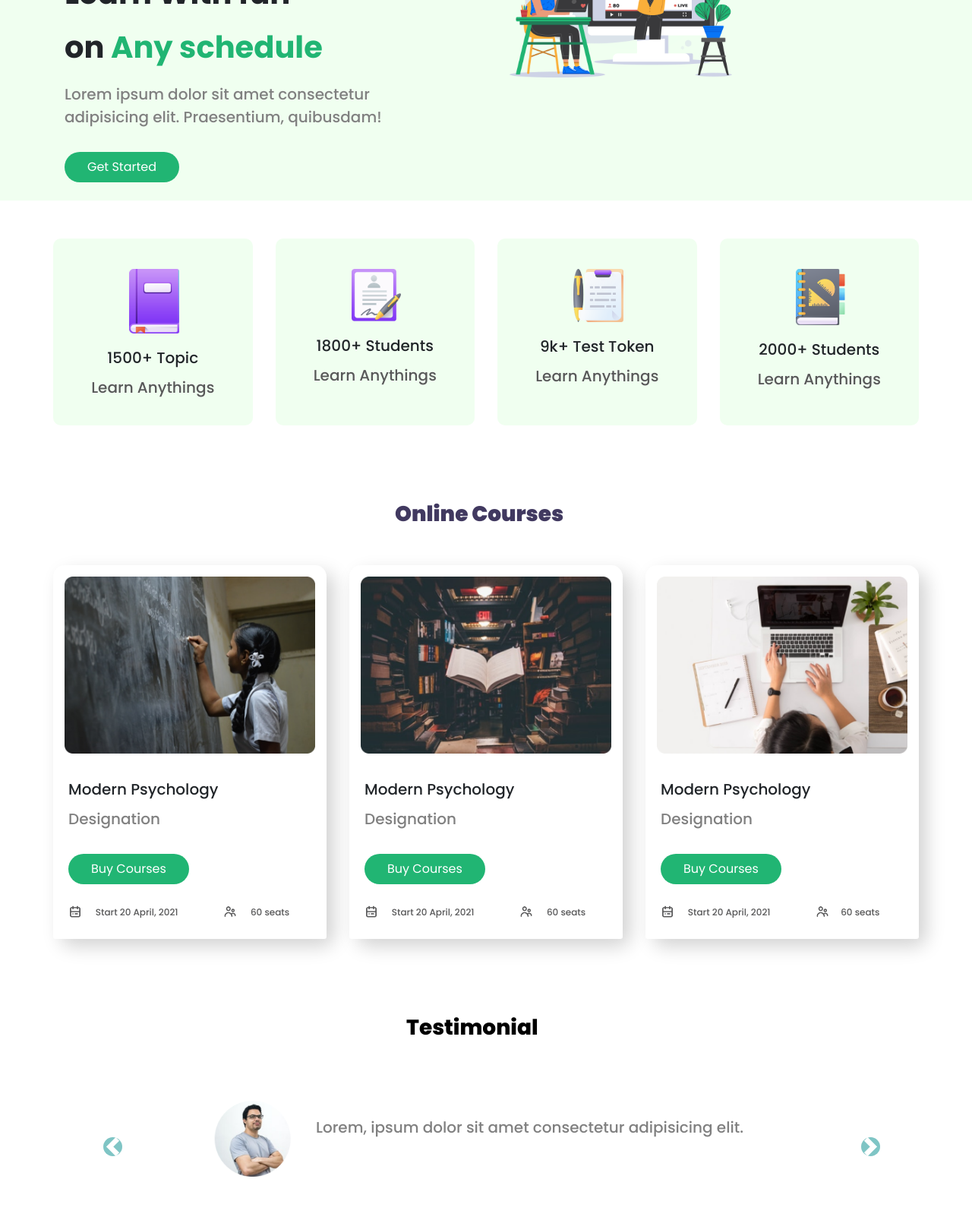
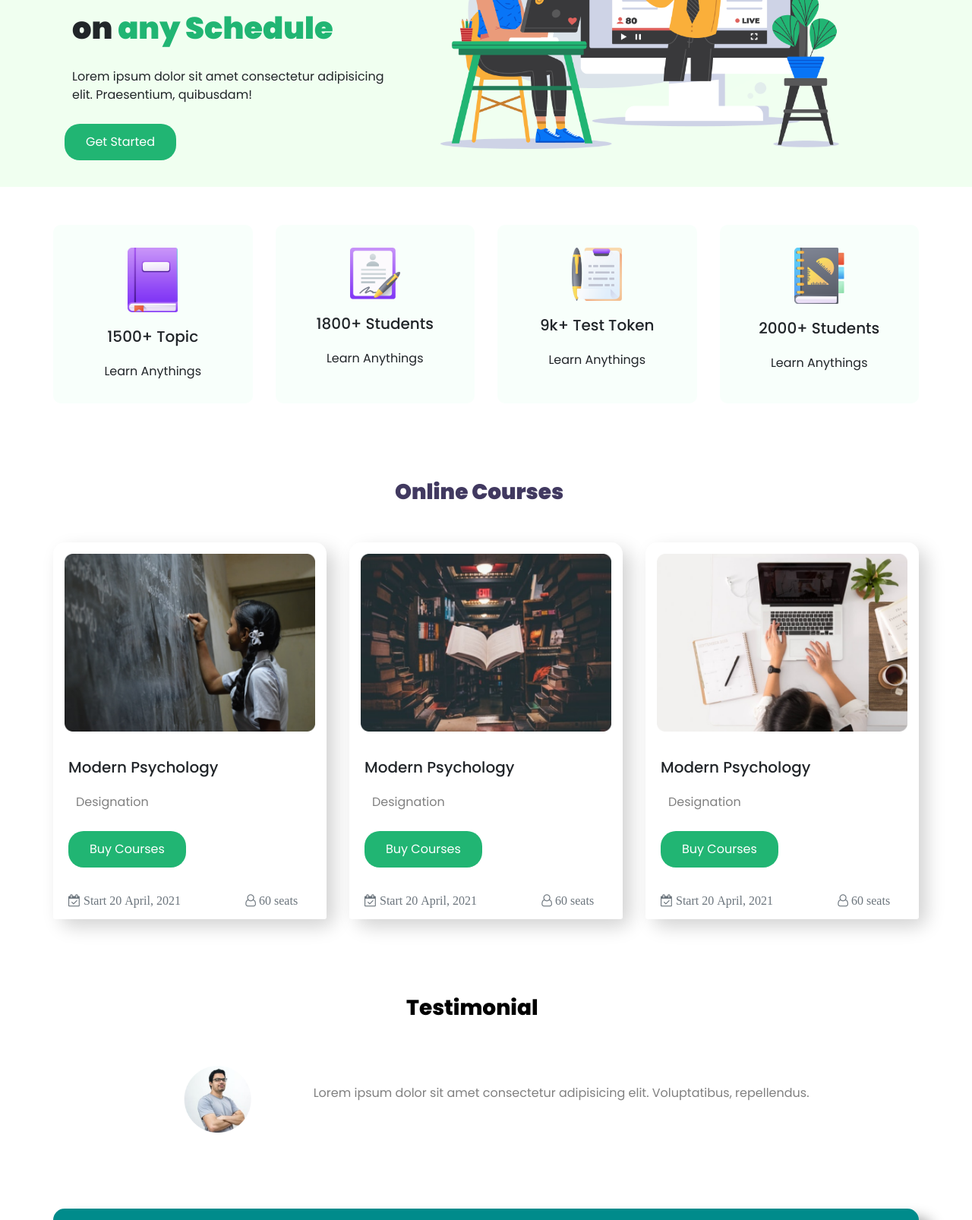
Before and after one commit to raselrana182/e-school, a plain HTML site: page index.html in a window 1280 px wide. Shown: the part 252-1858 px from the top of the page at 76% size. Drawn offline with nearby package versions, Linux system fonts and the light colour scheme.

Commit message:
Completed

```diff
--- a/index.html
+++ b/index.html
@@ -3,23 +3,23 @@
 <head>
     <meta charset="UTF-8">
     <meta name="viewport" content="width=device-width, initial-scale=1.0">
-    <title>E-School</title>
+    <title>Document</title>
     <link rel="stylesheet" href="https://stackpath.bootstrapcdn.com/bootstrap/4.5.0/css/bootstrap.min.css" integrity="sha384-9aIt2nRpC12Uk9gS9baDl411NQApFmC26EwAOH8WgZl5MYYxFfc+NcPb1dKGj7Sk" crossorigin="anonymous">
     <link href="https://fonts.googleapis.com/css2?family=Poppins:wght@100;200;300;400;500;600;700;800;900&display=swap" rel="stylesheet">
     <link rel="stylesheet" href="style.css">
+    <link rel="stylesheet" type="text/css" href="https://stackpath.bootstrapcdn.com/font-awesome/4.7.0/css/font-awesome.min.css">
 </head>
 <body>
-    <section class="top-body">
+    <section class="navbar-sec">
         <div class="container">
             <nav class="navbar navbar-expand-lg navbar-light">
                 <a class="navbar-brand logo" href="#">
-                    <img src="images/ICON/Logo.png" alt="">
+                    <img src="images/ICON/Logo.png"  alt="">
                 </a>
-                <button class="navbar-toggler" type="button" data-toggle="collapse" data-target="#navbarSupportedContent" aria-controls="navbarSupportedContent" aria-expanded="false" aria-label="Toggle navigation">
+                <button class="navbar-toggler" type="button" data-toggle="collapse" data-target="#navbarNav" aria-controls="navbarNav" aria-expanded="false" aria-label="Toggle navigation">
                   <span class="navbar-toggler-icon"></span>
                 </button>
-
-                <div class="collapse navbar-collapse" id="navbarSupportedContent">
+                <div class="collapse navbar-collapse" id="navbarNav">
                   <ul class="navbar-nav ml-auto">
                     <li class="nav-item">
                       <a class="nav-link menu" href="#">Books</a>
@@ -33,10 +33,10 @@
                     <li class="nav-item">
                         <a class="nav-link menu" href="#">Blog</a>
                     </li>
+                    <li>
+                        <button class="all-btn">Sign in</button>
+                    </li>
                   </ul>
-                  <form class="form-inline my-2 my-lg-0">
-                    <button class="btn btn-outline-success my-2 my-sm-0 btn-signin" type="submit">Sign in</button>
-                  </form>
                 </div>
             </nav>
         </div>
@@ -44,15 +44,15 @@
 
     <section class="banner">
         <div class="container">
-        <div class="row top-section d-flex justify-content-between align-items-center">
-            <div class="text-section col-md-5 ">
+            <div class="row d-flex justify-content-center align-items-center">
+                <div class="text-sec col-md-5">
                     <small>Are you ready to learn?</small>
-                <h1><b>Learn With fun </h1>
-                <h1><b>on <span>Any schedule</span> </h1>
+                    <h1>Learn With fun</h1>
+                    <h1>on <span>any Schedule</span></h1>
                     <p>Lorem ipsum dolor sit amet consectetur adipisicing elit. Praesentium, quibusdam!</p>
-                <button class="top-btn">Get Started</button>
+                    <button class="all-btn">Get Started</button>
                 </div>
-            <div class=" picture-section col-md-7  ">
+                <div class="picture-sec col-md-7">
                     <img src="images/Photos/Illustration.png" class="d-block w-100" alt="">
                 </div>
             </div>
@@ -60,40 +60,40 @@
     </section>
 
     <section class="content">
-        <div class="container align-items-center">
+        <div class="container d-flex justify-content-center">
             <div class="row">
                 <div class="card-deck">
                     <div class="card">
-                  <img src="images/ICON/book.png" class="card-img-top d-block w-25" alt="...">
+                      <img src="images/ICON/book.png" class="card-img-top mx-auto d-block w-25" alt="...">
                       <div class="card-body">
                         <h5 class="card-title">1500+ Topic</h5>
                         <p class="card-text">Learn Anythings</p>
-                  </div>
 
                     </div>
+                    </div>
                     <div class="card">
-                  <img src="images/ICON/Student.png" class="card-img-top d-block w-25" alt="...">
+                      <img src="images/ICON/Student.png" class="card-img-top mx-auto d-block w-25" alt="...">
                       <div class="card-body">
                         <h5 class="card-title">1800+ Students</h5>
                         <p class="card-text">Learn Anythings</p>
-                  </div>
 
                     </div>
+                    </div>
                     <div class="card">
-                  <img src="images/ICON/Test.png" class="card-img-top d-block w-25" alt="...">
+                      <img src="images/ICON/Test.png" class="card-img-top mx-auto d-block w-25" alt="...">
                       <div class="card-body">
                         <h5 class="card-title">9k+ Test Token</h5>
                         <p class="card-text">Learn Anythings</p>
-                  </div>
 
                     </div>
+                    </div>
                     <div class="card">
-                    <img src="images/ICON/Students.png" class="card-img-top d-block w-25" alt="...">
+                        <img src="images/ICON/Students.png" class="card-img-top mx-auto d-block w-25" alt="...">
                         <div class="card-body">
                           <h5 class="card-title">2000+ Students</h5>
                           <p class="card-text">Learn Anythings</p>
+
                         </div>
-
                     </div>
                 </div>
             </div>
@@ -110,15 +110,15 @@
                 <div class="card-body">
                   <h5 class="card-title">Modern Psychology</h5>
                   <p class="card-text">Designation</p>
-                <button class="top-btn">Buy Courses</button>
+                  <button class="all-btn">Buy Courses</button>
                 </div>
                 <div class="card-footer">
-                <div class="row d-flex justify-content-start">
-                  <div class="col-md-7">
-                    <img src="images/ICON/calendar.png" alt=""> <small>Start 20 April, 2021</small>
+                  <div class="row ">
+                    <div class="col-md-8">
+                         <i class="fa fa-calendar-check-o text-muted" aria-hidden="true"> <span>  Start 20 April, 2021</span></i>
                     </div>
-                  <div class="col-md-5">
-                    <img src="images/ICON/people.png" alt=""> <small>60 seats</small>
+                    <div class="col-md-4">
+                      <i class="fa fa-user-o text-muted" aria-hidden="true"> <span> 60 seats</span></i>
                     </div>
                   </div>
                 </div>
@@ -128,15 +128,15 @@
                 <div class="card-body">
                   <h5 class="card-title">Modern Psychology</h5>
                   <p class="card-text">Designation</p>
-                <button class="top-btn">Buy Courses</button>
+                  <button class="all-btn">Buy Courses</button>
                 </div>
                 <div class="card-footer">
-                <div class="row d-flex justify-content-start">
-                  <div class="col-md-7">
-                    <img src="images/ICON/calendar.png" alt=""> <small>Start 20 April, 2021</small>
+                  <div class="row ">
+                    <div class="col-md-8">
+                         <i class="fa fa-calendar-check-o text-muted" aria-hidden="true"> <span>  Start 20 April, 2021</span></i>
                     </div>
-                  <div class="col-md-5">
-                    <img src="images/ICON/people.png" alt=""> <small>60 seats</small>
+                    <div class="col-md-4">
+                      <i class="fa fa-user-o text-muted" aria-hidden="true"> <span> 60 seats</span></i>
                     </div>
                   </div>
                 </div>
@@ -146,15 +146,15 @@
                 <div class="card-body">
                   <h5 class="card-title">Modern Psychology</h5>
                   <p class="card-text">Designation</p>
-                <button class="top-btn">Buy Courses</button>
+                  <button class="all-btn">Buy Courses</button>
                 </div>
                 <div class="card-footer">
-                <div class="row d-flex justify-content-start">
-                  <div class="col-md-7">
-                    <img src="images/ICON/calendar.png" alt=""> <small>Start 20 April, 2021</small>
+                  <div class="row ">
+                    <div class="col-md-8">
+                         <i class="fa fa-calendar-check-o text-muted" aria-hidden="true"> <span>  Start 20 April, 2021</span></i>
                     </div>
-                  <div class="col-md-5">
-                    <img src="images/ICON/people.png" alt=""><small>60 seats</small>
+                    <div class="col-md-4">
+                        <i class="fa fa-user-o text-muted" aria-hidden="true"> <span> 60 seats</span></i>
                     </div>
                   </div>
                 </div>
@@ -165,49 +165,52 @@
 
       </section>
 
-
       <section class="testimonial">
         <div class="container">
             <h3>Testimonial</h3>
-        <div id="carouselExampleControls" class="carousel slide" data-ride="carousel">
+            <div id="carouselExampleIndicators" class="carousel slide" data-ride="carousel">
+                <ol class="carousel-indicators">
+                  <li data-target="#carouselExampleIndicators" data-slide-to="0" class="active"></li>
+                  <li data-target="#carouselExampleIndicators" data-slide-to="1"></li>
+                  <li data-target="#carouselExampleIndicators" data-slide-to="2"></li>
+                </ol>
                 <div class="carousel-inner">
                   <div class="carousel-item active">
-              <div class="row align-items-center">
+                    <div class="row d-flex align-items-center">
                       <div class="col-md-4">
-                  <img src="images/Photos/Man.png" alt="">
+                        <img src="images/Photos/Man.png" class="d-block w-25" alt="">
                     </div>
-                <div class="col-md-8 ">
-                  <p>Lorem, ipsum dolor sit amet consectetur adipisicing elit.</p>
-                </div>
-              </div>
-
-            </div>
-            <div class="carousel-item">
-              <div class="row align-items-center">
-                <div class="col-md-4">
-                  <img src="images/Photos/Man.png" alt="">
-                </div>
-                <div class="col-md-8 ">
-                  <p>Lorem, ipsum dolor sit amet consectetur adipisicing elit. Officiis hic unde cumque necessitatibus deleniti eligendi perferendis at laborum.</p>
+                    <div class="col-md-8">
+                        <p>Lorem ipsum dolor sit amet consectetur adipisicing elit. Voluptatibus, repellendus.</p>
                     </div>
                   </div>
                     </div>
                   <div class="carousel-item">
-              <div class="row align-items-center">
+                    <div class="row d-flex align-items-center">
                       <div class="col-md-4">
-                  <img src="images/Photos/Man.png" alt="">
+                        <img src="images/Photos/Man.png" class="d-block w-25" alt="">
                       </div>
-                <div class="col-md-8 ">
-                  <p>Tempore possimus porro suscipit nisi tempora perspiciatis aperiam eos? Odit, accusantium dolor?</p>
+                      <div class="col-md-8">
+                        <p>Lorem ipsum, dolor sit amet consectetur adipisicing elit. Tempore, perspiciatis.</p>
+                      </div>
+                    </div>
+                  </div>
+                  <div class="carousel-item">
+                    <div class="row d-flex align-items-center">
+                      <div class="col-md-4">
+                        <img src="images/Photos/Man.png" class="d-block w-25" alt="">
+                      </div>
+                      <div class="col-md-8">
+                        <p>Lorem, ipsum dolor sit amet consectetur adipisicing elit. Error, exercitationem?</p>
                       </div>
                     </div>
                   </div>
                 </div>
-          <a class="carousel-control-prev" href="#carouselExampleControls" role="button" data-slide="prev">
+                <a class="carousel-control-prev" href="#carouselExampleIndicators" role="button" data-slide="prev">
                   <span class="carousel-control-prev-icon" aria-hidden="true"></span>
                   <span class="sr-only">Previous</span>
                 </a>
-          <a class="carousel-control-next" href="#carouselExampleControls" role="button" data-slide="next">
+                <a class="carousel-control-next" href="#carouselExampleIndicators" role="button" data-slide="next">
                   <span class="carousel-control-next-icon" aria-hidden="true"></span>
                   <span class="sr-only">Next</span>
                 </a>
@@ -223,7 +226,7 @@
                   <h6>Happy Learning</h6>
                   <input type="text" class="form-control" placeholder="Comment">
                   <input class="form-control" type="email" placeholder="Enter Your Email Address">
-                <button class="top-btn">Submit</button>
+                  <button class="all-btn">Submit</button>
               </div>
           </div>
         </div>
@@ -274,6 +277,8 @@
           </div>
         </div>
       </section>
+
+
     <script src="https://code.jquery.com/jquery-3.5.1.slim.min.js" integrity="sha384-DfXdz2htPH0lsSSs5nCTpuj/zy4C+OGpamoFVy38MVBnE+IbbVYUew+OrCXaRkfj" crossorigin="anonymous"></script>
     <script src="https://cdn.jsdelivr.net/npm/popper.js@1.16.0/dist/umd/popper.min.js" integrity="sha384-Q6E9RHvbIyZFJoft+2mJbHaEWldlvI9IOYy5n3zV9zzTtmI3UksdQRVvoxMfooAo" crossorigin="anonymous"></script>
     <script src="https://stackpath.bootstrapcdn.com/bootstrap/4.5.0/js/bootstrap.min.js" integrity="sha384-OgVRvuATP1z7JjHLkuOU7Xw704+h835Lr+6QL9UvYjZE3Ipu6Tp75j7Bh/kR0JKI" crossorigin="anonymous"></script>
--- a/style.css
+++ b/style.css
@@ -1,95 +1,74 @@
 body{
     font-family: 'Poppins', sans-serif;
 }
-body p{
-    color: #585859;
-    font-size: 20px;
+
+.navbar-sec .container .menu{
+    color: black;
     font-weight: 500;
 }
-.top-body, .banner{
-    background-color: #F0FFF0;
+.all-btn{
+    color: white;
+    background-color: #21B573;
+    border-radius: 20px;
+    border: none;
+    padding: 12px 28px;
+}
 
+.all-btn:hover{
+    background-image: linear-gradient(#B993D6,#8CA6DB);
 }
-.top-body, .content, .courses, .testimonial, .comment{
-    padding-bottom: 100px;
-}
-.top-body .container .menu{
-    color: black;
-    font-weight: 500;
-    font-size: 15px;
-}
-.banner{
-    margin-bottom: 50px;
-}
-.banner .text-section small, h1, p, button{
-    padding-bottom: 15px;
-}
+
 .logo img{
     width: 150px;
 }
-.btn-signin{
-    background-color: #21B573;
-    color: white;
-    border-radius: 33px;
-}
-
 li{
     margin-right: 20px;
 }
 
+.navbar-sec, .banner{
+    background-color: #F0FFF0;
+}
 .banner img{
+    margin-bottom: 50px;
+    padding: 0px 90px 0px 20px;
+}
+.text-sec span{
+    color: #21B573;
+}
+.text-sec h1{
+    font-weight: 900;
+}
+.text-sec small{
+    color: #FD511A;
+}
+.text-sec small, h1, p, button{
+    padding: 10px;
+}
+.navbar-sec{
+    padding-bottom: 50px;
+}
+.content, .courses, .testimonial, .comment{
+    padding-bottom: 100px;
+}
+
+.banner{
     margin-bottom: 50px;
 }
 
-.picture-section{
-    width: 554px;
-    height: 346px;
+.content .container .card-body {
+    text-align: center;
 }
-
-.text-section{
-    margin-top: px;
+.content .container .card img{
+    margin-top: 30px;
 }
-small{
-    color: #FD511A;
+.content .container .card{
+    border: none;
+    border-radius: 10px;
+    background-color: #F8FFFB;
 }
-.text-section span{
-    color: #21B573;
-}
-
-.top-section p{
-    color: grey;
-}
-.top-btn{
-    background-color: #21B573;
-    color: white;
-    padding: 8px 30px;
-    border-radius: 33px;
-    border: none;
-}
-.top-btn:hover{
-    background-image: linear-gradient(#B993D6,#8CA6DB);
-}
-
-/* .content{
-    margin-top: 30px;
-} */
-.content .card img{
-    width: 60px;
-    margin-left: 100px;
-    margin-top: 40px;
-}
-.content .card{
-    border-radius: 10px;
-    border: none;
-    background-color: #F0FFF0;
-    width: 100%;
-}
-.card:hover{
+.content .container .card:hover{
     background-color: white;
     box-shadow: 2px 2px 10px lightgray;
-}
-.content .card-body{
-    text-align: center;
 }
 .courses h3{
     margin-bottom: 50px;
@@ -115,38 +94,13 @@ small{
     border: none;
     border-radius: 15px;
     box-shadow: 10px 10px 25px lightgray;
-
 }
 .card-footer{
     border: none;
     background-color: white;
-    margin-top: -20px;
 }
-.card-footer img{
-    width: 48px;
-    margin-left: -15px;
-}
-.card-footer small{
-    color: #585859;
-    font-size: 12px;
-    font-weight: 500;
-}
-.carousel-control-prev-icon {
-    height: 25px;
-    width: 25px;
-    background-color: darkcyan;
-    border-radius: 50%;
-    margin-right: 40px;
-}
-.carousel-control-next-icon{
-    height: 25px;
-    width: 25px;
-    margin-left: 70px;
-    background-color: darkcyan;
-    border-radius: 50%;
-}
+
 .testimonial img{
-    width: 100px;
     margin-left: 220px;
 }
 .testimonial h3{
@@ -157,14 +111,6 @@ small{
 }
 .testimonial p{
     color: gray;
-
-}
-.carousel-item{
-    padding: 20px 40px;
-}
-.carousel-item img{
-    width: 100px;
-    margin-left: 220px;
 }
 .comment-bg-color{
     background-color: darkcyan;
@@ -176,13 +122,13 @@ small{
     background-image: linear-gradient(#606c88,#3f4c6b);
     color: white;
 }
-.comment-bg-color .top-btn, .form-control{
+.comment-bg-color .all-btn, .form-control{
     margin-top: 10px;
 }
+
 .footer{
     background-color: #282531;
     color: white;
-    height: 369px;
 }
 
 ul li{
@@ -205,6 +151,5 @@ ul li{
 
 .footer .copy-section small{
     color: grey;
-    position: absolute;
     margin-top: 100px;
 }
```
Lines whose indentation alone changed are shown as unchanged.
